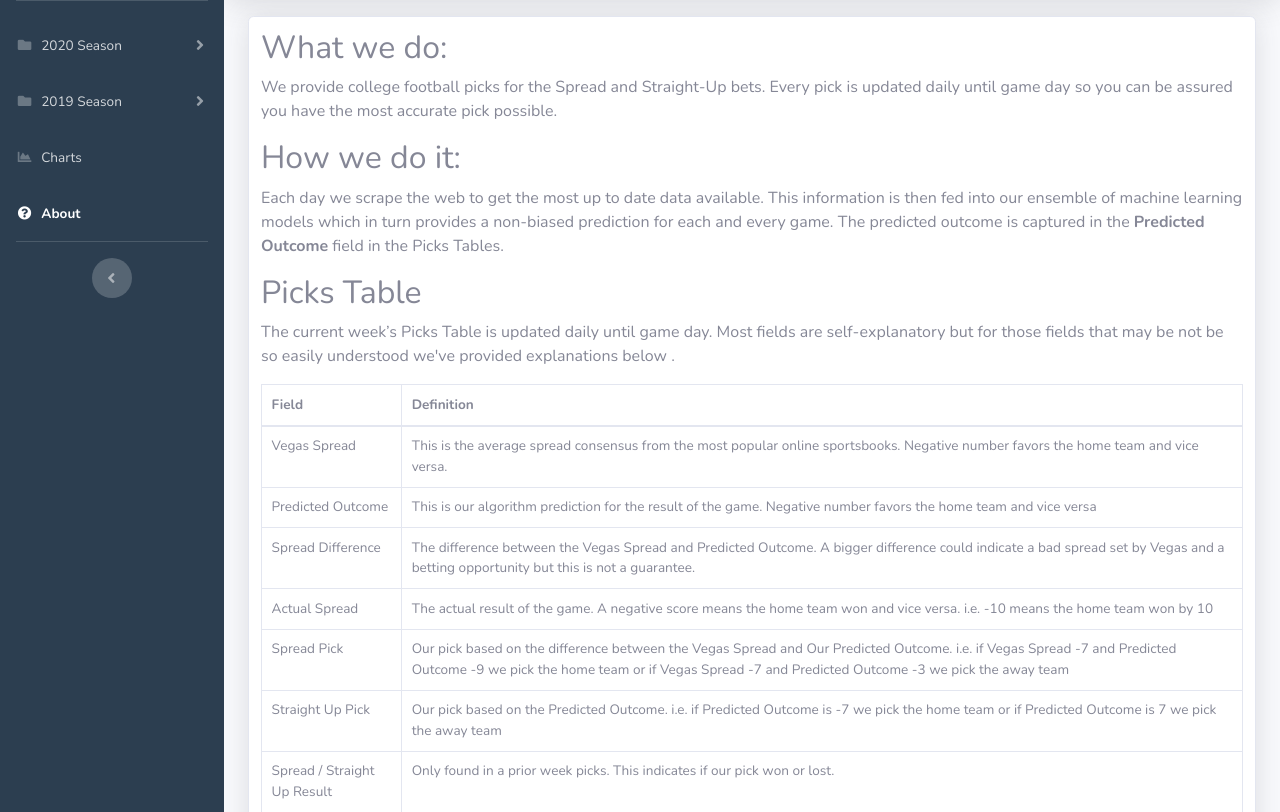
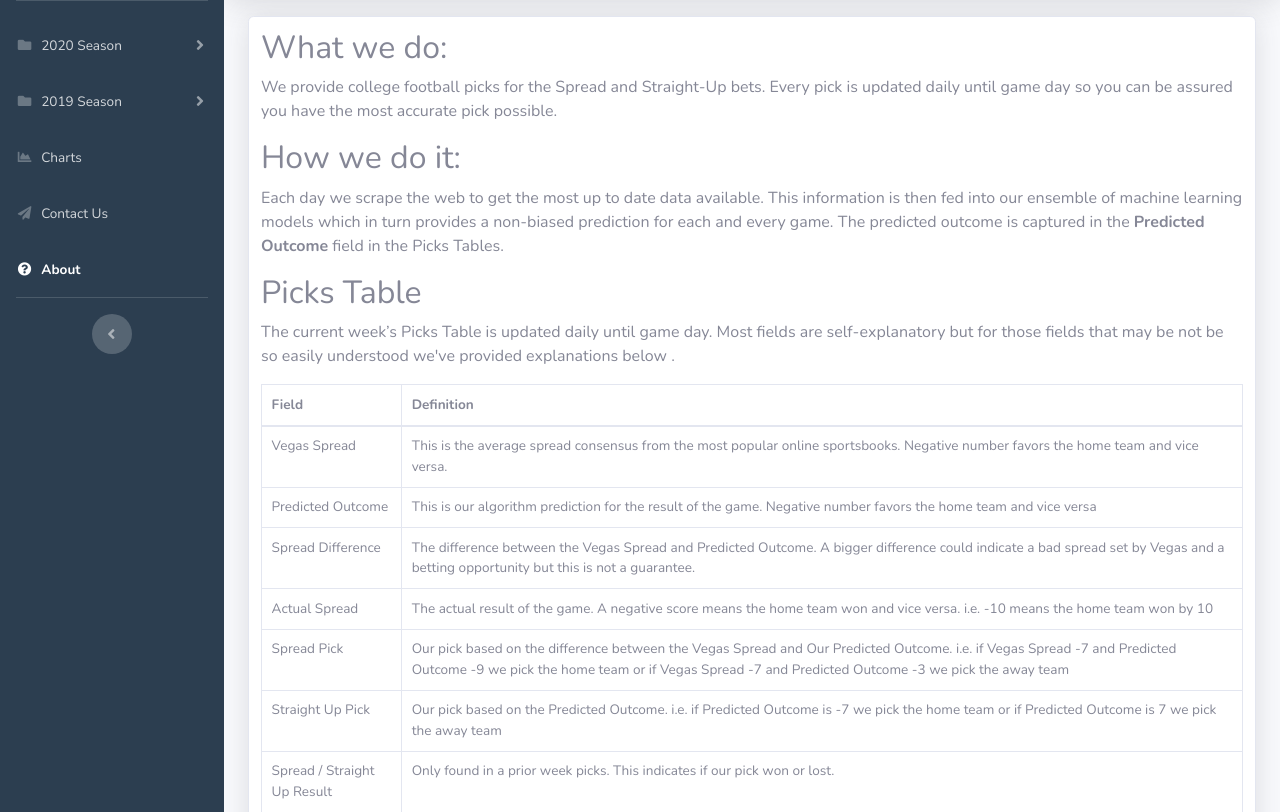
Before and after one commit to gardnmi/zillion_picks, a Flask app: page /about/ in a window 1280 px wide. Shown: the part 70-882 px from the top of the page. Run offline with Flask 2, Linux system fonts and the light colour scheme; some libraries are stand-ins or nearby versions.

Commit message:
updated contact_us page

```diff
--- a/app.py
+++ b/app.py
@@ -151,7 +151,7 @@ def contact():
         mail.send(msg)
         flash('Your message has been sent! We will get back to you as soon as possible.', 'success')
         form.body.data = None
-    return render_template("contact.html", form=form, sidebar_links=sidebar_links)
+    return render_template("contact.html", form=form, sidebar_links=sidebar_links, active='contact_us')
 
 
 @app.route("/success/")
--- a/templates/dashboard.html
+++ b/templates/dashboard.html
@@ -89,7 +89,16 @@
           <i class="fas fa-fw fa-chart-area"></i>
           <span>Charts</span></a>
       </li>
-
+      <!-- Nav Item - Contact -->
+      {% if active == 'contact_us' %}
+      <li class="nav-item active">
+      {% else %}
+      <li class="nav-item">
+      {% endif %}
+        <a class="nav-link" href="{{ url_for('contact') }}">
+          <i class="fas fa-fw fa-paper-plane"></i>
+          <span>Contact Us</span></a>
+      </li>
       <!-- Nav Item - About -->
       {% if active == 'about' %}
       <li class="nav-item active">
```
